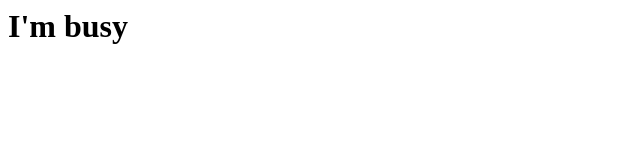
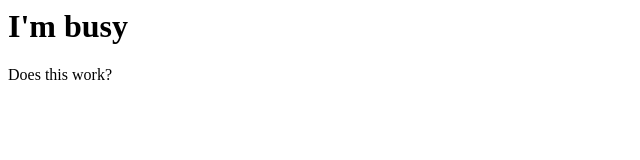
Before and after one commit to Drake-L-BPC-Cyan/IveGotStuffToDO, a plain HTML site: page Im_Busy.htm in a window 1280 px wide. Shown: the full height of the page, 0-640 px from the left. Drawn offline with Linux system fonts and the light colour scheme.

Commit message:
Update Im_Busy.htm

```diff
--- a/Im_Busy.htm
+++ b/Im_Busy.htm
@@ -11,4 +11,5 @@
 I'm busy
 </h1>
 </BODY>
+Does this work?
 </HTML>
```
